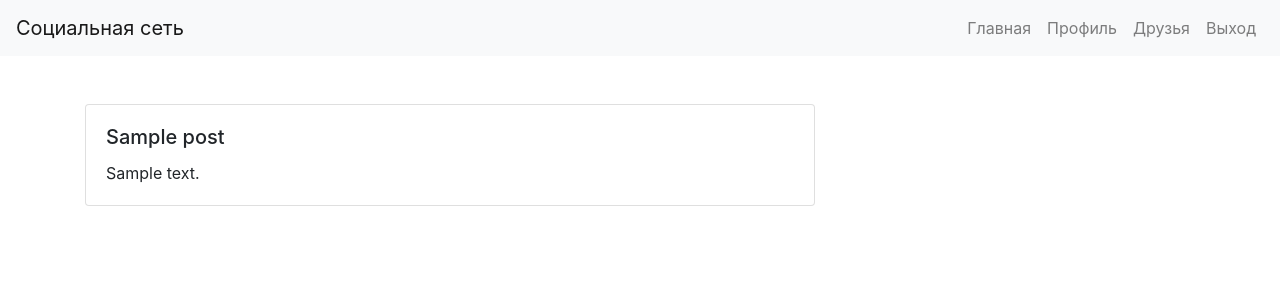
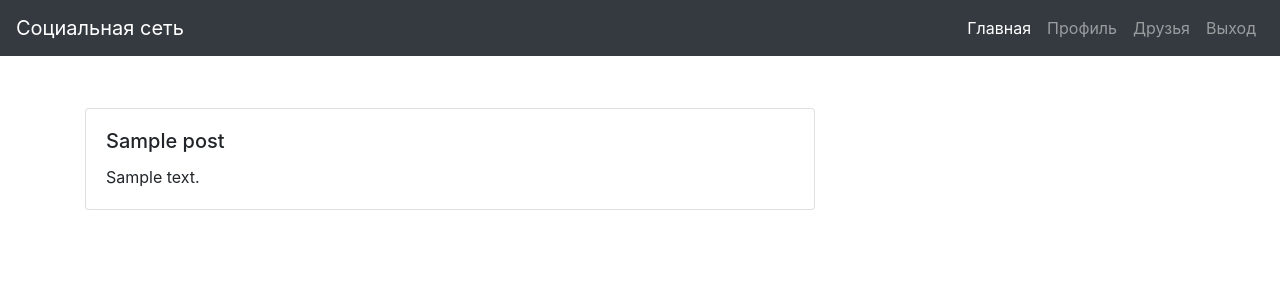
Before and after one commit to raffayen/Anonymous-folder, a Flask app: template templates/index.html in a window 1280 px wide. Shown: the top 300 px of the page. Run offline with Flask 3, Linux system fonts and the light colour scheme; the template is opened without the code that fills it: most values are stand-ins (such as "Sample title", 1, 10 or a date in 2020); some libraries are stand-ins or nearby versions.

Commit message:
template 0.5

```diff
--- /dev/null
+++ b/templates/base.html
@@ -0,0 +1,61 @@
+<!DOCTYPE html>
+<html lang="en">
+
+<head>
+    <meta charset="UTF-8">
+    <meta name="viewport" content="width=device-width, initial-scale=1.0">
+    <title>Социальная сеть</title>
+    <!-- Подключение Bootstrap CSS -->
+    <link rel="stylesheet" href="https://maxcdn.bootstrapcdn.com/bootstrap/4.5.2/css/bootstrap.min.css">
+    <style>
+        body {
+            padding-top: 60px; /* Учитывает высоту навигационной панели */
+        }
+    </style>
+
+    {% block head %}
+    {% endblock%}
+
+</head>
+
+<body>
+    <!-- Навигационная панель Bootstrap -->
+    <nav class="navbar navbar-expand-lg navbar-dark bg-dark fixed-top">
+        <a class="navbar-brand" href="#">Социальная сеть</a>
+        <button class="navbar-toggler" type="button" data-toggle="collapse" data-target="#navbarNav"
+            aria-controls="navbarNav" aria-expanded="false" aria-label="Toggle navigation">
+            <span class="navbar-toggler-icon"></span>
+        </button>
+        <div class="collapse navbar-collapse" id="navbarNav">
+            <ul class="navbar-nav ml-auto">
+                <li class="nav-item active">
+                    <a class="nav-link" href="#">Главная</a>
+                </li>
+                <li class="nav-item">
+                    <a class="nav-link" href="#">Профиль</a>
+                </li>
+                <li class="nav-item">
+                    <a class="nav-link" href="#">Друзья</a>
+                </li>
+                <li class="nav-item">
+                    <a class="nav-link" href="#">Выход</a>
+                </li>
+            </ul>
+        </div>
+    </nav>
+
+    <!-- Основной контент страницы -->
+    <div class="container mt-5">
+        {% block body  %}
+
+        {% endblock  %}
+
+    </div>
+
+    <!-- Подключение Bootstrap JS и зависимостей (Popper.js и jQuery) -->
+    <script src="https://code.jquery.com/jquery-3.5.1.slim.min.js"></script>
+    <script src="https://cdn.jsdelivr.net/npm/@popperjs/core@2.9.2/dist/umd/popper.min.js"></script>
+    <script src="https://maxcdn.bootstrapcdn.com/bootstrap/4.5.2/js/bootstrap.min.js"></script>
+</body>
+
+</html>
--- a/templates/index.html
+++ b/templates/index.html
@@ -1,50 +1,12 @@
-<!DOCTYPE html>
-<html lang="en">
-<head>
-  <meta charset="UTF-8">
-  <meta name="viewport" content="width=device-width, initial-scale=1.0">
-  <title>Социальная сеть</title>
-  <!-- Подключение Bootstrap CSS -->
-  <link rel="stylesheet" href="https://maxcdn.bootstrapcdn.com/bootstrap/4.5.2/css/bootstrap.min.css">
-</head>
-<body>
-  <!-- Навигационная панель Bootstrap -->
-  <nav class="navbar navbar-expand-lg navbar-light bg-light">
-    <a class="navbar-brand" href="#">Социальная сеть</a>
-    <button class="navbar-toggler" type="button" data-toggle="collapse" data-target="#navbarNav" aria-controls="navbarNav" aria-expanded="false" aria-label="Toggle navigation">
-      <span class="navbar-toggler-icon"></span>
-    </button>
-    <div class="collapse navbar-collapse" id="navbarNav">
-      <ul class="navbar-nav ml-auto">
-        <li class="nav-item">
-          <a class="nav-link" href="#">Главная</a>
-        </li>
-        <li class="nav-item">
-          <a class="nav-link" href="#">Профиль</a>
-        </li>
-        <li class="nav-item">
-          <a class="nav-link" href="#">Друзья</a>
-        </li>
-        <li class="nav-item">
-          <a class="nav-link" href="#">Выход</a>
-        </li>
-      </ul>
-    </div>
-  </nav>
+{% extends "base.html" %}
 
-  <!-- Основной контент страницы -->
-  <div class="container mt-5">
+{% block body %}
 <div class="row">
-      <!-- Левая колонка с постами -->
-      <!-- Левая колонка с постами -->
-<!-- Левая колонка с постами -->
   <div class="col-md-8">
     {% with messages = get_flashed_messages(with_categories=true) %}
         {% if messages %}
             {% for category, message in messages %}
-              <div class="alert alert-{{ category }}" role="alert">
-                  {{ message }}
-              </div>
+                <div class="alert alert-{{ category }}" role="alert">{{ message }}</div>
             {% endfor %}
         {% endif %}
     {% endwith %}
@@ -58,16 +20,5 @@
         </div>
     {% endfor %}
   </div>
-
-        <!-- Рекомендации друзей или другие модули могут быть добавлены здесь -->
-
 </div>
-    </div>
-  </div>
-
-  <!-- Подключение Bootstrap JS и зависимостей (Popper.js и jQuery) -->
-  <script src="https://code.jquery.com/jquery-3.5.1.slim.min.js"></script>
-  <script src="https://cdn.jsdelivr.net/npm/@popperjs/core@2.9.2/dist/umd/popper.min.js"></script>
-  <script src="https://maxcdn.bootstrapcdn.com/bootstrap/4.5.2/js/bootstrap.min.js"></script>
-</body>
-</html>
+{% endblock body %}
```
Lines whose indentation alone changed are shown as unchanged.
